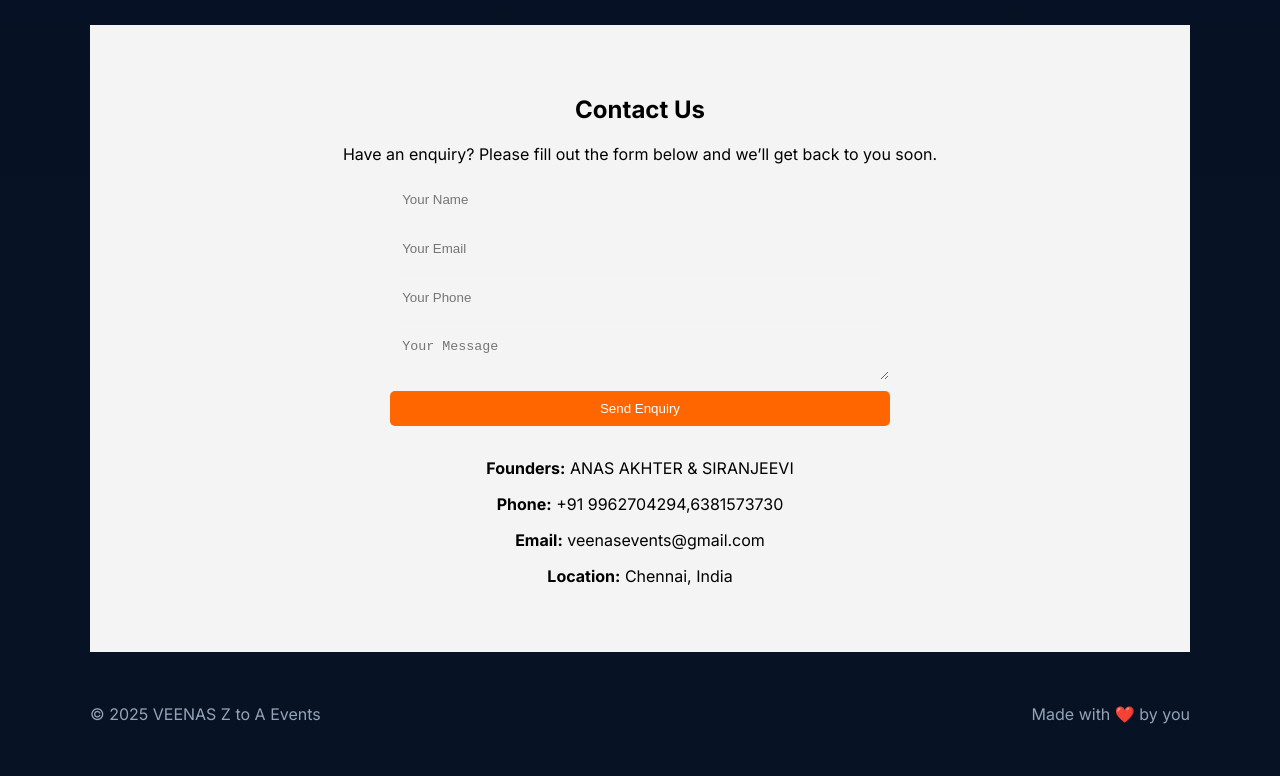
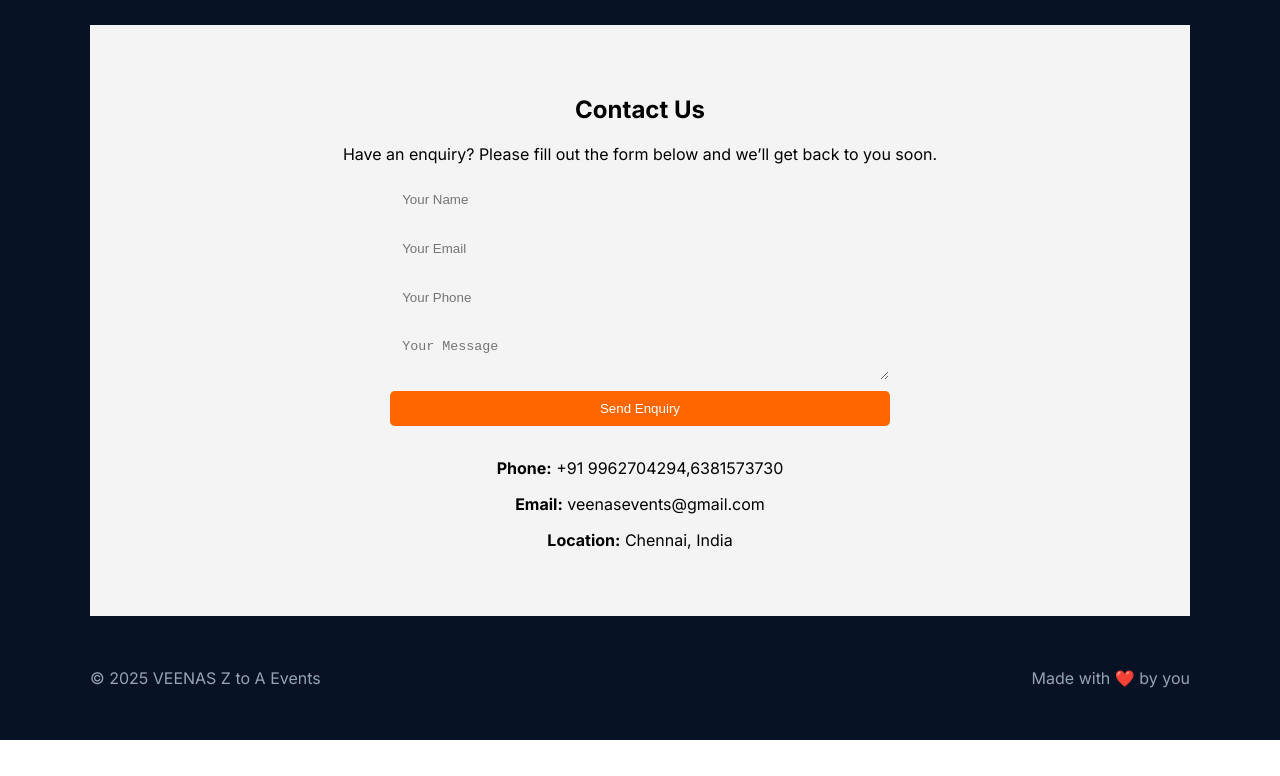
Before and after one commit to veenasevents/VEENAS-EVENTS-WEBSITE, a plain HTML site: page index.html in a window 1280 px wide. Shown: the part 1344-2120 px from the top of the page. After the commit the page ends 2084 px from the top, so only its background shows below. Drawn offline with Linux system fonts and the light colour scheme.

Commit message:
Update index.html

```diff
--- a/index.html
+++ b/index.html
@@ -123,7 +123,6 @@
         <button type="submit" style="background:#ff6600;color:#fff;padding:10px 20px;border:none;border-radius:5px;cursor:pointer;">Send Enquiry</button>
       </form>
       <div style="margin-top:2rem;">
-        <p><strong>Founders:</strong> ANAS AKHTER & SIRANJEEVI </p>
         <p><strong>Phone:</strong> +91 9962704294,6381573730</p>
         <p><strong>Email:</strong> veenasevents@gmail.com</p>
         <p><strong>Location:</strong> Chennai, India</p>
```
